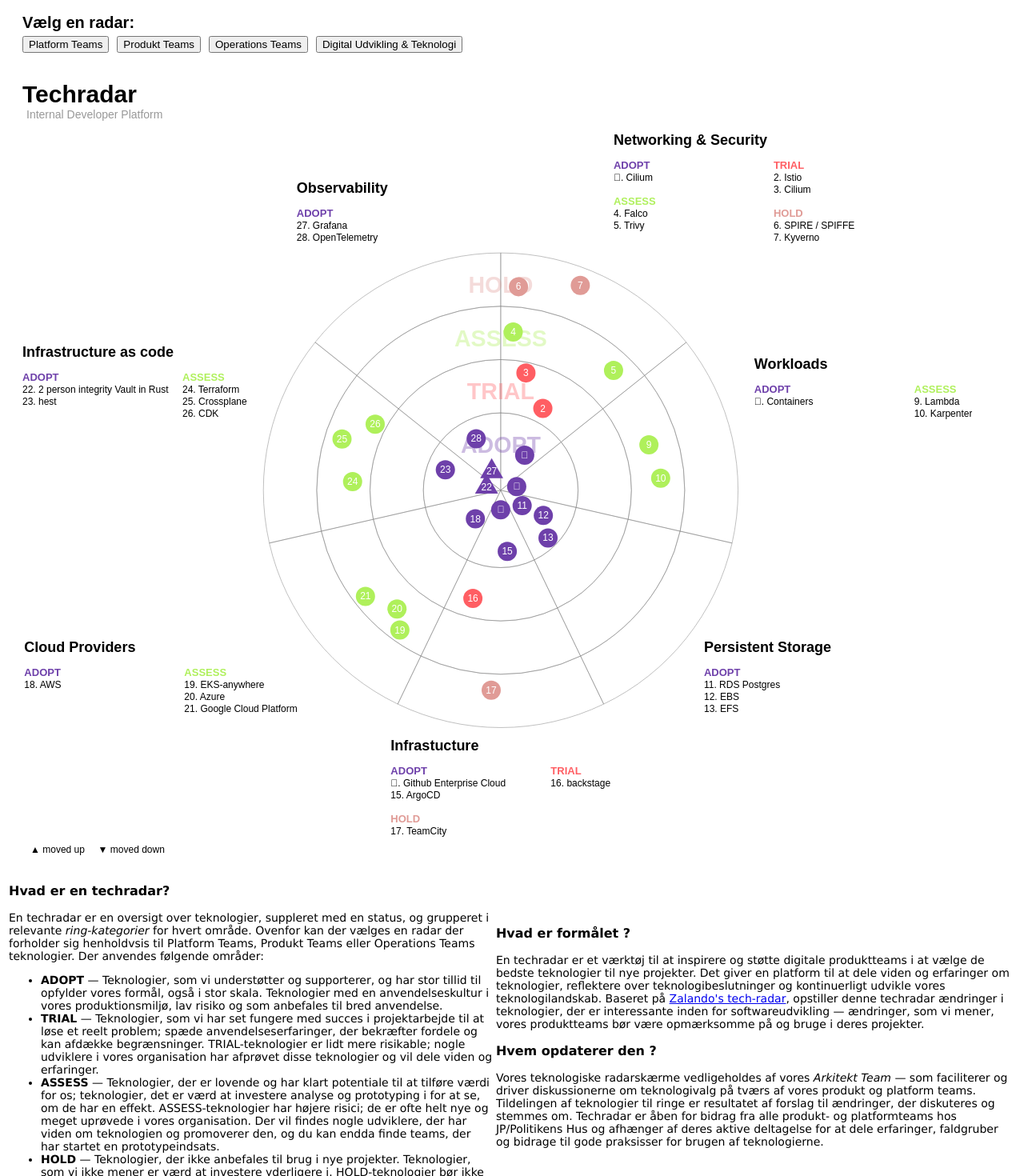
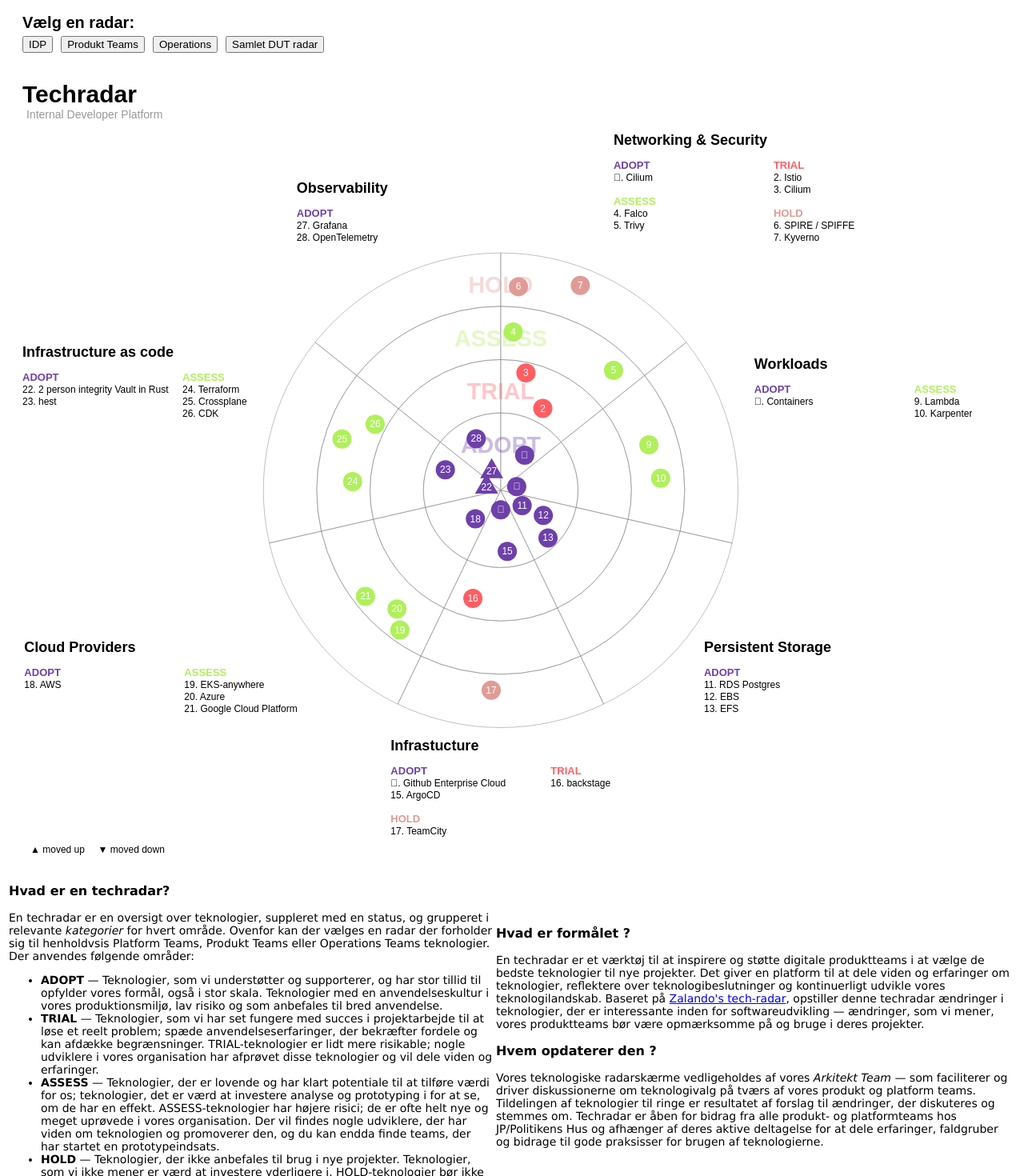
Before and after one commit to test-jppolitikenshus/techradar, a React (Vite) app: page / in a window 1280 px wide. Shown: the top 1470 px of the page at 80% size. Built offline with nearby package versions, Linux system fonts and the light colour scheme; a web font is replaced by a local one.

Commit message:
Update radar and technologies names in App and input files.- Set radar buttons to "IDP" and "Operations".- Update radar name to "Samlet DUT radar" for DUT team in App.- Update technology names and URLs in input files

```diff
--- a/src/App.tsx
+++ b/src/App.tsx
@@ -14,10 +14,10 @@
         <i className="fa-brands fa-facebook"></i>
         <div style={{ paddingBottom: "10px" }}>
           <h2 style={{ fontFamily: "Arial, Helvetica", fontSize: "20px", fontWeight: "bold", marginBottom: "0px" }}>Vælg en radar:</h2>
-          <button style={{ margin: "5px", marginLeft: "0px" }} onClick={() => setExample(idp)}>Platform Teams</button>
+          <button style={{ margin: "5px", marginLeft: "0px" }} onClick={() => setExample(idp)}>IDP</button>
           <button style={{ margin: "5px" }} onClick={() => setExample(feat)}>Produkt Teams</button>
-          <button style={{ margin: "5px" }} onClick={() => setExample(ops)}>Operations Teams</button>
-          <button style={{ margin: "5px" }} onClick={() => setExample(dut)}>Digital Udvikling & Teknologi</button>
+          <button style={{ margin: "5px" }} onClick={() => setExample(ops)}>Operations</button>
+          <button style={{ margin: "5px" }} onClick={() => setExample(dut)}>Samlet DUT radar</button>
         </div>
 
         <h1 style={{ fontFamily: "Arial, Helvetica", fontSize: "30px", fontWeight: "bold", marginBottom: "0px" }}>Techradar</h1>
@@ -34,7 +34,7 @@
             <td>
               <h3 style={{ fontFamily: "Geneva, Arial, Helvetica, sans-serif", fontSize: "16px" }}>Hvad er en techradar?</h3>
               <p style={{ fontFamily: "Geneva, Arial, Helvetica, sans-serif", fontSize: "14px" }}>
-                En techradar er en oversigt over teknologier, suppleret med en status, og grupperet i relevante <em>ring-kategorier</em> for hvert område. Ovenfor kan der vælges en radar der forholder sig henholdvsis til Platform Teams, Produkt Teams eller Operations Teams teknologier. Der anvendes følgende områder:
+                En techradar er en oversigt over teknologier, suppleret med en status, og grupperet i relevante <em>kategorier</em> for hvert område. Ovenfor kan der vælges en radar der forholder sig til henholdvsis Platform Teams, Produkt Teams eller Operations Teams teknologier. Der anvendes følgende områder:
               </p>
 
               <ul style={{ fontFamily: "Geneva, Arial, Helvetica, sans-serif", fontSize: "14px" }} >
```
Also changed, not shown: src/inputFeat.csv, src/inputIdp.csv.
